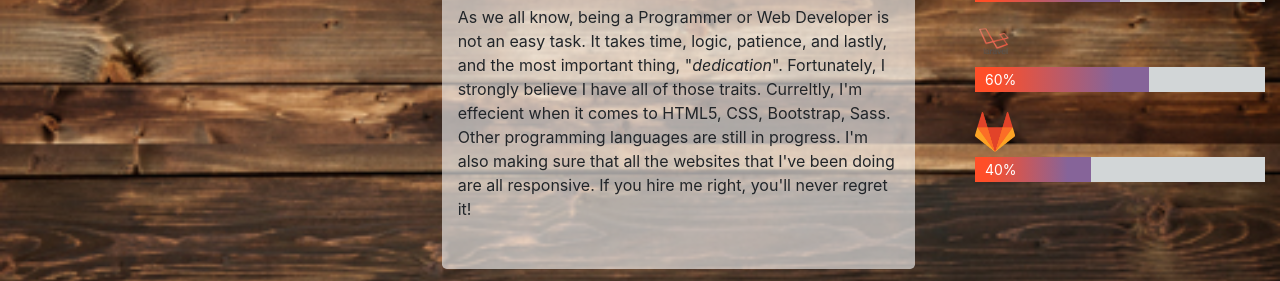
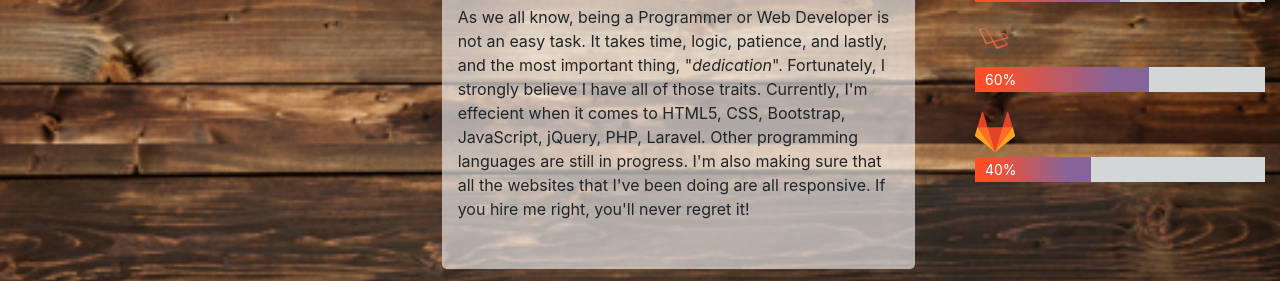
Before and after one commit to albertdelacruzjr01/Updated-Biography, a plain HTML site: page index.html in a window 1280 px wide. Shown: the part 683-964 px from the top of the page. Drawn offline with nearby package versions, Linux system fonts and the light colour scheme; a script that the page names is missing; a web font is replaced by a local one.

Commit message:
Update index.html

```diff
--- a/index.html
+++ b/index.html
@@ -87,7 +87,7 @@
 					<div class="smallrow">
 						<h2>Why Hire Me?</h2>
 						<p>
-							As we all know, being a Programmer or Web Developer is not an easy task. It takes time, logic, patience, and lastly, and the most important thing, "<em>dedication</em>". Fortunately, I strongly believe I have all of those traits. Curreltly, I'm effecient when it comes to HTML5, CSS, Bootstrap, Sass. Other programming languages are still in progress. I'm also making sure that all the websites that I've been doing are all responsive. If you hire me right, you'll never regret it!
+							As we all know, being a Programmer or Web Developer is not an easy task. It takes time, logic, patience, and lastly, and the most important thing, "<em>dedication</em>". Fortunately, I strongly believe I have all of those traits. Currently, I'm effecient when it comes to HTML5, CSS, Bootstrap, JavaScript, jQuery, PHP, Laravel. Other programming languages are still in progress. I'm also making sure that all the websites that I've been doing are all responsive. If you hire me right, you'll never regret it!
 						</p>
 
 					</div>
```
